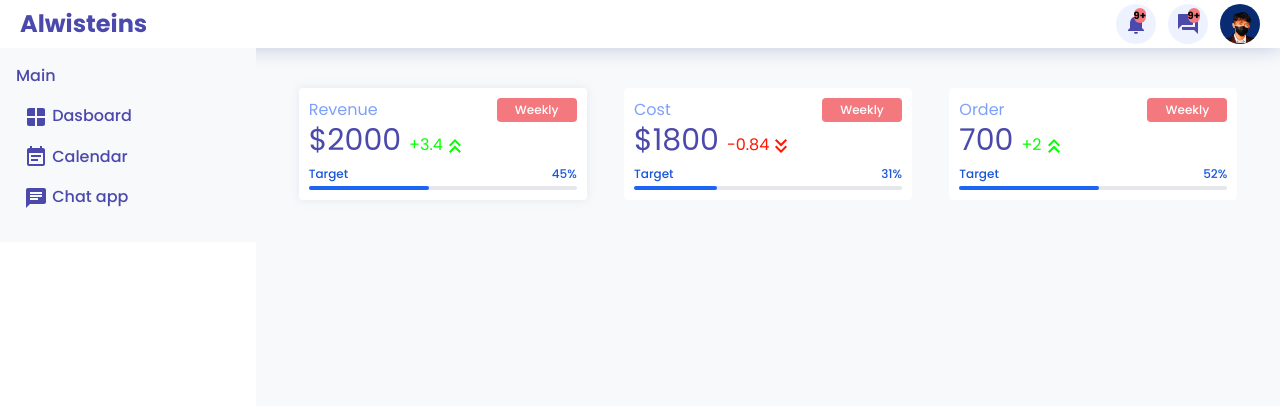
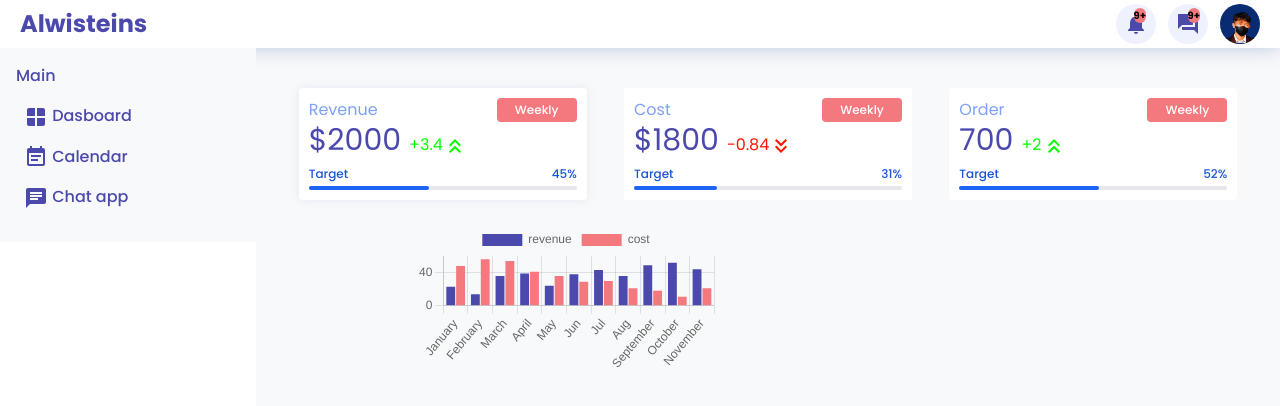
Before and after one commit to Alwisteins/admin-dashboard, a React (Vite) app: page / in a window 1280 px wide. Shown: the top 406 px of the page. Built offline with nearby package versions, Linux system fonts and the light colour scheme.

Commit message:
add chart(not finished styling)

```diff
--- a/package.json
+++ b/package.json
@@ -12,12 +12,14 @@
   "dependencies": {
     "@emotion/react": "^11.11.1",
     "@emotion/styled": "^11.11.0",
-    "@mui/icqons-material": "^5.14.0",
+    "@mui/icons-material": "^5.14.0",
     "@mui/material": "^5.14.0",
     "@mui/styled-engine": "^5.13.2",
+    "chart.js": "^4.3.0",
     "flowbite": "^1.7.0",
     "flowbite-react": "^0.5.0",
     "react": "^18.2.0",
+    "react-chartjs-2": "^5.2.0",
     "react-dom": "^18.2.0"
   },
   "devDependencies": {
--- /dev/null
+++ b/src/component/chart/MainChart.tsx
@@ -0,0 +1,40 @@
+import "chart.js/auto";
+import { Chart } from "react-chartjs-2";
+
+const chartData = {
+  labels: [
+    "January",
+    "February",
+    "March",
+    "April",
+    "May",
+    "Jun",
+    "Jul",
+    "Aug",
+    "September",
+    "October",
+    "November",
+  ],
+  datasets: [
+    {
+      backgroundColor: "#4B49AC",
+      id: 1,
+      label: "revenue",
+      data: [23, 14, 36, 39, 24, 38, 43, 36, 49, 52, 44],
+    },
+    {
+      backgroundColor: "#F3797E",
+      id: 2,
+      label: "cost",
+      data: [48, 56, 54, 41, 36, 29, 30, 21, 18, 11, 21],
+    },
+  ],
+};
+
+export default function MainChart() {
+  return (
+    <div className="absolute w-fit h-96 mx-40 mt-44 overflow-hidden">
+      <Chart type="bar" data={chartData} />
+    </div>
+  );
+}
--- a/src/pages/dashboard/Dasboard.tsx
+++ b/src/pages/dashboard/Dasboard.tsx
@@ -1,9 +1,11 @@
 import Card from "../../component/card/Card";
+import MainChart from "../../component/chart/MainChart";
 
 export default function Dasboard() {
   return (
     <div className="flex grow">
       <Card />
+      <MainChart />
     </div>
   );
 }
```
Also changed, not shown: 1 other file (tests, documents, lock files or other folders).
